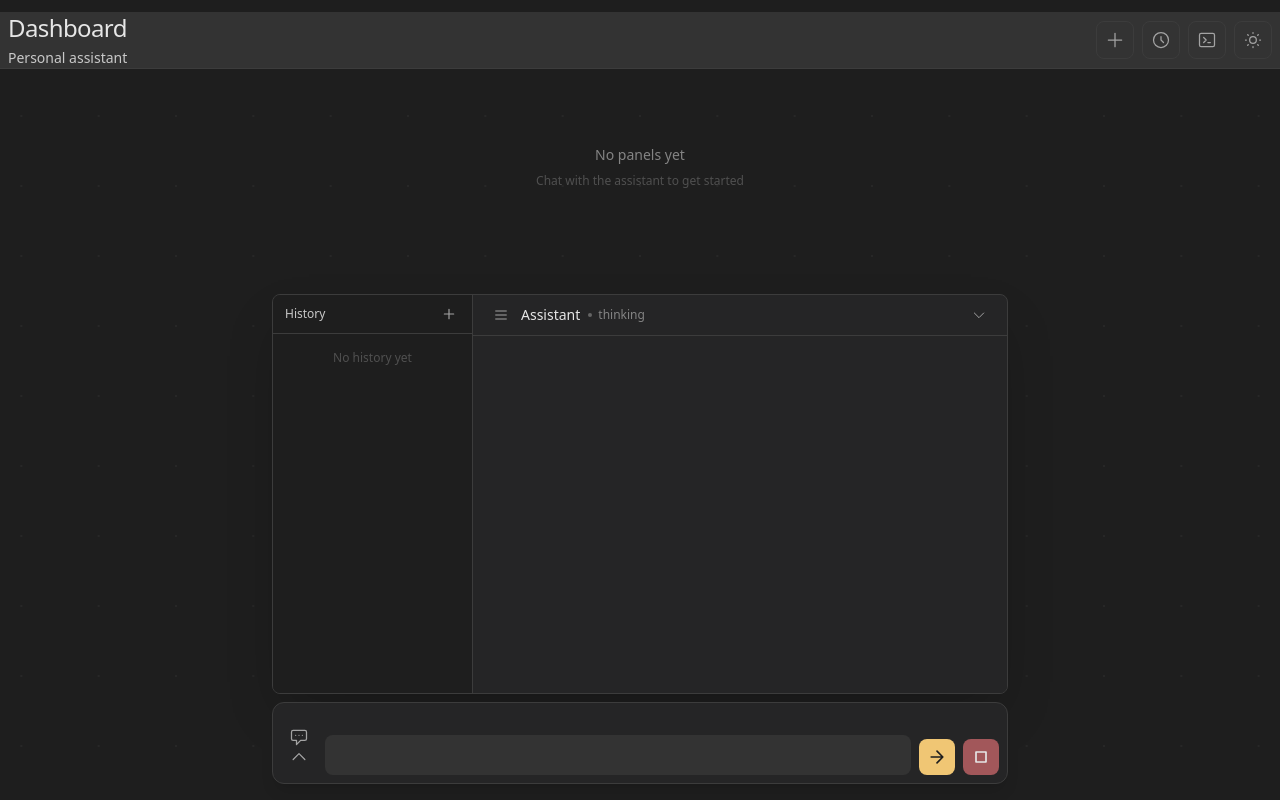
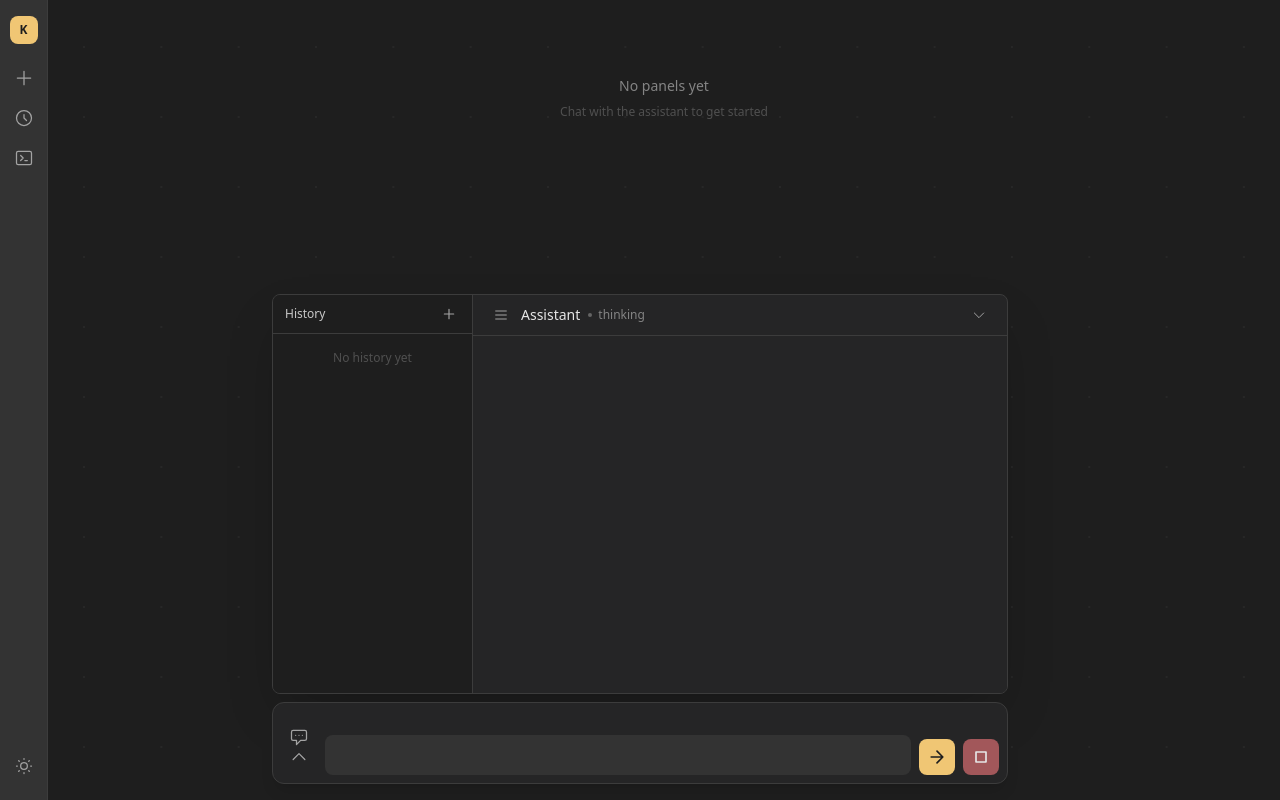
Before and after one commit to CallMeMhz/hypane, a FastAPI app: page / in a window 1280 px wide. Run offline with FastAPI, Linux system fonts and the light colour scheme; style sheets or scripts are compiled from the project's sources.

Commit message:
feat: replace dashboard header with left sidebar
Convert top header to a narrow 48px icon sidebar (logo, add panel,
tasks, console, theme toggle). Dot grid background now uses both
--dot-offset-x and --dot-offset-y from getBoundingClientRect() to
stay aligned with the GridStack grid.

Co-Authored-By: Claude Opus 4.6 <noreply@anthropic.com>

```diff
--- a/app/templates/dashboard.html
+++ b/app/templates/dashboard.html
@@ -1,20 +1,21 @@
 {% extends "base.html" %}
 
 {% block content %}
-<div class="pt-3 pb-32">
-  <!-- Header -->
-  <header class="dashboard-header mb-3 flex items-center justify-between max-w-screen-xl mx-auto px-2">
-    <div>
-      <h1 class="text-2xl font-medium tracking-tight">Dashboard</h1>
-      <p class="text-sm mt-1" style="color: var(--kb-text-muted);">Personal assistant</p>
+<div class="flex h-screen overflow-hidden">
+  <!-- Sidebar -->
+  <aside class="dashboard-sidebar flex flex-col items-center py-4 gap-1 flex-shrink-0 w-12"
+         style="background: var(--kb-bg-tertiary); border-right: 1px solid var(--kb-border);">
+    <!-- Logo / Home -->
+    <div class="mb-3 w-7 h-7 rounded-lg flex items-center justify-center text-xs font-bold"
+         style="background: var(--kb-accent); color: var(--kb-bg-primary);">
+      K
     </div>
 
-    <div class="flex items-center gap-2">
-      <!-- Add Panel Button -->
+    <!-- Add Panel -->
     <button
       onclick="window.openMarketModal()"
       class="p-2 rounded-lg transition-colors"
-        style="border: 1px solid var(--kb-border); color: var(--kb-text-dim);"
+      style="color: var(--kb-text-dim);"
       onmouseover="this.style.backgroundColor='var(--kb-bg-hover)'"
       onmouseout="this.style.backgroundColor='transparent'"
       title="Add Panel"
@@ -24,11 +25,11 @@
       </svg>
     </button>
 
-      <!-- Tasks Button -->
+    <!-- Tasks -->
     <button
       onclick="window.openTasksModal()"
       class="p-2 rounded-lg transition-colors"
-        style="border: 1px solid var(--kb-border); color: var(--kb-text-dim);"
+      style="color: var(--kb-text-dim);"
       onmouseover="this.style.backgroundColor='var(--kb-bg-hover)'"
       onmouseout="this.style.backgroundColor='transparent'"
       title="Scheduled Tasks"
@@ -42,7 +43,7 @@
     <a
       href="/console"
       class="p-2 rounded-lg transition-colors"
-        style="border: 1px solid var(--kb-border); color: var(--kb-text-dim);"
+      style="color: var(--kb-text-dim);"
       onmouseover="this.style.backgroundColor='var(--kb-bg-hover)'"
       onmouseout="this.style.backgroundColor='transparent'"
       title="Resource Console"
@@ -52,11 +53,14 @@
       </svg>
     </a>
 
-      <!-- Theme Toggle -->
+    <!-- Spacer -->
+    <div class="flex-1"></div>
+
+    <!-- Theme Toggle (bottom) -->
     <button
       onclick="toggleTheme()"
       class="p-2 rounded-lg transition-colors"
-        style="border: 1px solid var(--kb-border); color: var(--kb-text-dim);"
+      style="color: var(--kb-text-dim);"
       onmouseover="this.style.backgroundColor='var(--kb-bg-hover)'"
       onmouseout="this.style.backgroundColor='transparent'"
       title="Toggle theme"
@@ -68,9 +72,10 @@
         <path stroke-linecap="round" stroke-linejoin="round" stroke-width="1.5" d="M20.354 15.354A9 9 0 018.646 3.646 9.003 9.003 0 0012 21a9.003 9.003 0 008.354-5.646z" />
       </svg>
     </button>
-    </div>
-  </header>
+  </aside>
 
+  <!-- Main content -->
+  <main class="flex-1 overflow-y-auto pt-3 pb-32">
     <!-- Dashboard Panels Grid -->
     <div id="dashboard-panels"
          class="grid-stack"
@@ -85,6 +90,7 @@
         </div>
       {% endfor %}
     </div>
+  </main>
 </div>
 
 <!-- Tasks Modal -->
@@ -227,11 +233,13 @@
 </div>
 
 <script>
-// Dot grid — align vertical offset to grid top, track mouse
+// Dot grid — align offset to grid position, track mouse
 {
   const grid = document.getElementById('dashboard-panels');
   if (grid) {
-    document.body.style.setProperty('--dot-offset-y', grid.offsetTop + 'px');
+    const rect = grid.getBoundingClientRect();
+    document.body.style.setProperty('--dot-offset-x', rect.left + 'px');
+    document.body.style.setProperty('--dot-offset-y', rect.top + 'px');
   }
   document.addEventListener('mousemove', (e) => {
     document.body.style.setProperty('--mouse-x', e.clientX + 'px');
--- a/frontend/src/styles/main.css
+++ b/frontend/src/styles/main.css
@@ -107,14 +107,10 @@
     color: var(--kb-text-faint);
   }
 
-  /* Header */
-  .dashboard-header {
+  /* Sidebar */
+  .dashboard-sidebar {
     background-color: var(--kb-bg-tertiary);
-    border-bottom: 1px solid var(--kb-border);
-  }
-
-  .dashboard-header h1 {
-    color: var(--kb-text-primary);
+    border-right: 1px solid var(--kb-border);
   }
 
 
@@ -164,6 +160,7 @@ body {
   --dot-glow: var(--kb-accent);
   --dot-cell-w: calc((12 * 70px + 11 * 8px) / 12);
   --dot-cell-h: 70px;
+  --dot-offset-x: 0px;
   --dot-offset-y: 0px;
   --mouse-x: -9999px;
   --mouse-y: -9999px;
@@ -180,7 +177,7 @@ body::after {
   z-index: -1;
   background-image: radial-gradient(circle, var(--dot-color) var(--dot-size), transparent var(--dot-size));
   background-size: var(--dot-cell-w) var(--dot-cell-h);
-  background-position: center var(--dot-offset-y);
+  background-position: var(--dot-offset-x) var(--dot-offset-y);
 }
 
 /* Dim base layer */
```
Lines whose indentation alone changed are shown as unchanged.
